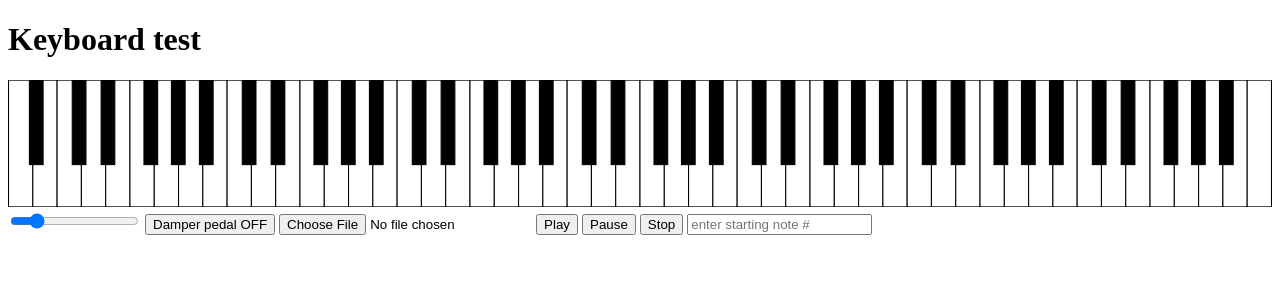
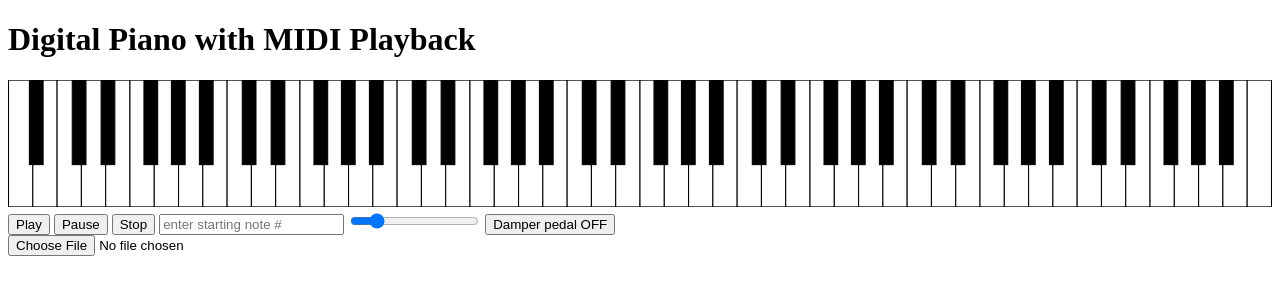
Before and after one commit to chuynh18/tones-test, a plain HTML site: page index.html in a window 1280 px wide. Drawn offline with Linux system fonts and the light colour scheme; no server answers.

Commit message:
shuffle controls around in preparation for CSS

```diff
--- a/index.html
+++ b/index.html
@@ -5,23 +5,27 @@
    <meta charset="utf-8" />
    <link rel="stylesheet" type="text/css" href="assets/css/style.css">
    <link rel="icon" href="assets/img/favicon.png">
-   <title>Keyboard test</title>
+   <title>Digital Piano</title>
 </head>
 
 <body>
-   <h1>Keyboard test</h1>
+   <h1>Digital Piano with MIDI Playback</h1>
    <object id="kb" data="assets/img/fullpiano.svg" type="image/svg+xml">
       Check your SVG support!
    </object>
-   <input type="range" min="0" max="300" value="50" id="volume">
-   <button id="damper">Damper pedal OFF</button>
-   <input type="file" id="midi" name="midi" accept="audio/midi, audio/x-midi" />
+   <span class="controls" id="playbackControls">
       <button id="playMidi">Play</button>
       <button id="pauseMidi">Pause</button>
       <button id="stopMidi">Stop</button>
       <input type="text" id="midiIndex" name="midiIndex" placeholder="enter starting note #" pattern="[0-9]*" />
       <span id="currentPosition"></span>
       <span id="midiTotalLength"></span>
+   </span>
+   <span class="controls" id="dynamicsControls">
+      <input type="range" min="0" max="300" value="50" id="volume">
+      <button id="damper">Damper pedal OFF</button>
+   </span>
+   <div class="controls" id="fileInput"><input type="file" id="midi" name="midi" accept="audio/midi, audio/x-midi" /></div>
    <script type="module" src="assets/js/fullkeyboardtest.js"></script>
    <script type="module" src="assets/js/main.js"></script>
 </body>
```
Lines whose indentation alone changed are shown as unchanged.
